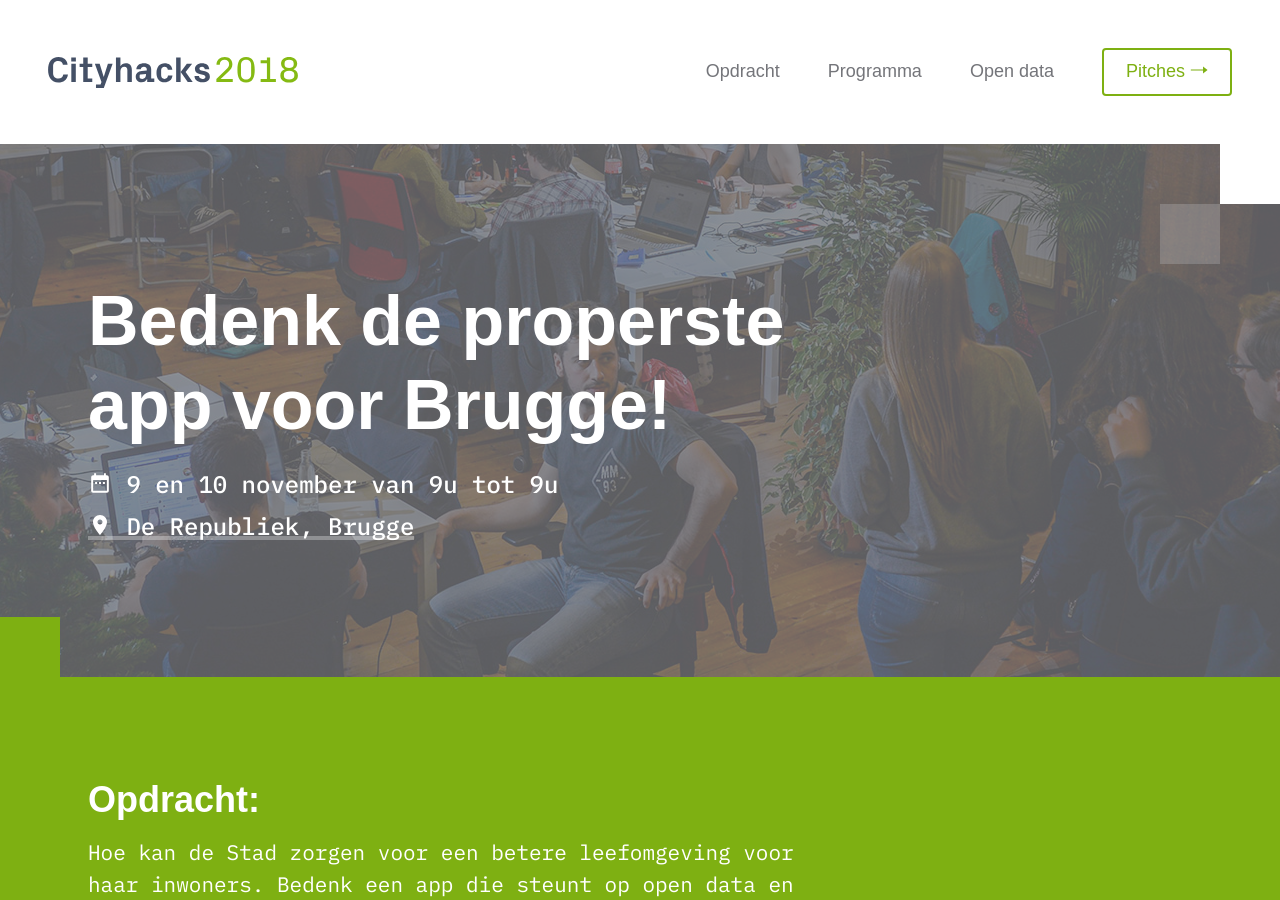
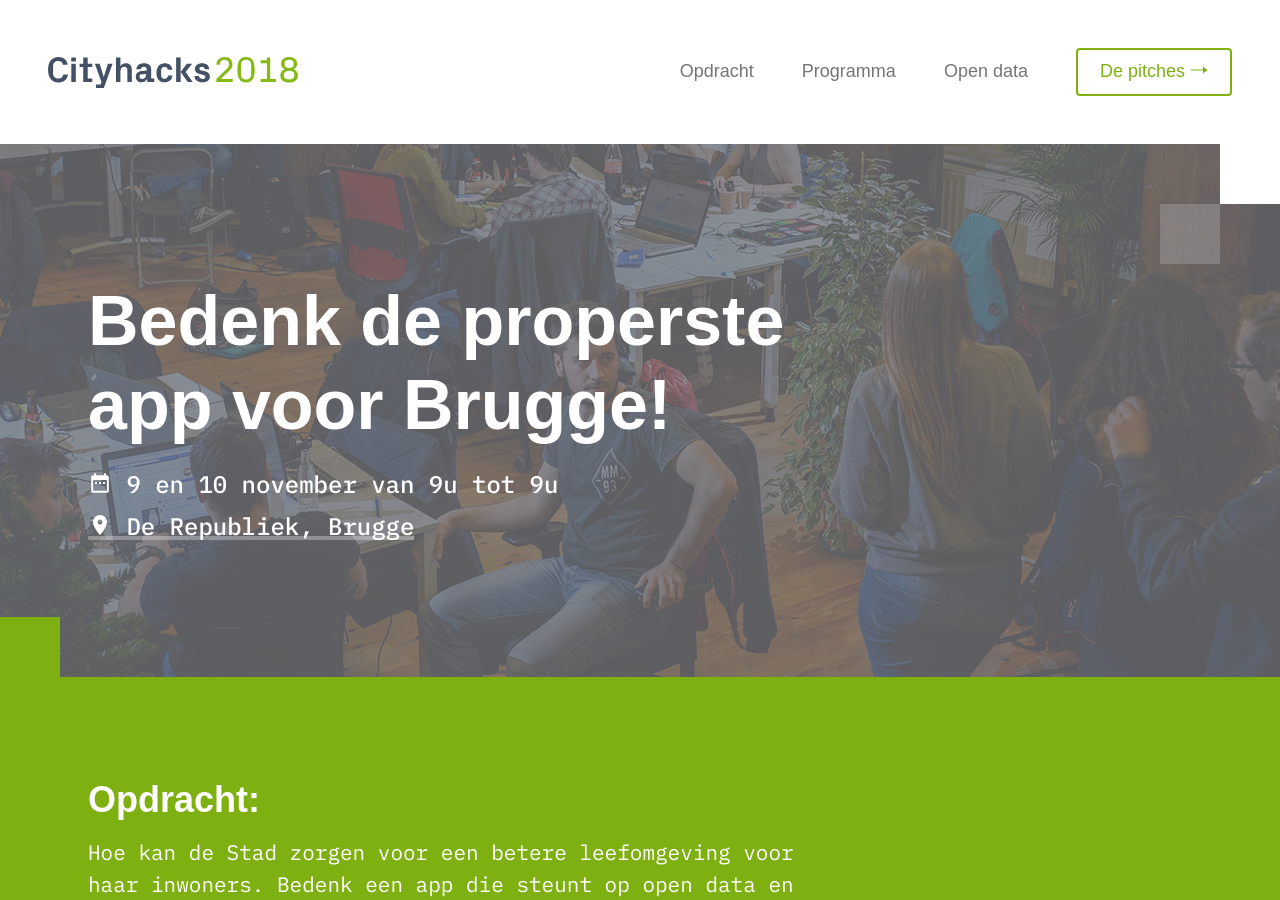
Before and after one commit to nerdlab-be/cityhacks-2018, a Jekyll site: the page built from _pages/index.markdown, in a window 1280 px wide and 900 px high. Built offline with Jekyll 4.4.1, drawn with Linux system fonts in a browser that asks for light colours; some web fonts are replaced.

```diff
--- a/_config.yml
+++ b/_config.yml
@@ -26,7 +26,7 @@ navigation:
   - title: Open data
     url: "index.html#data"
 navigation-cta:
-  - title: Pitches
+  - title: De pitches
     url: "index.html#inschrijven"
 
 social:
```
